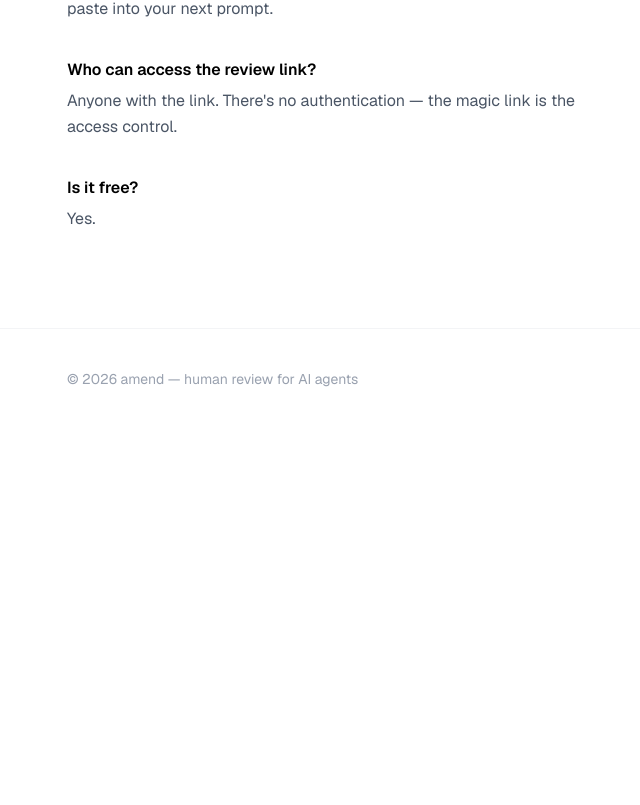
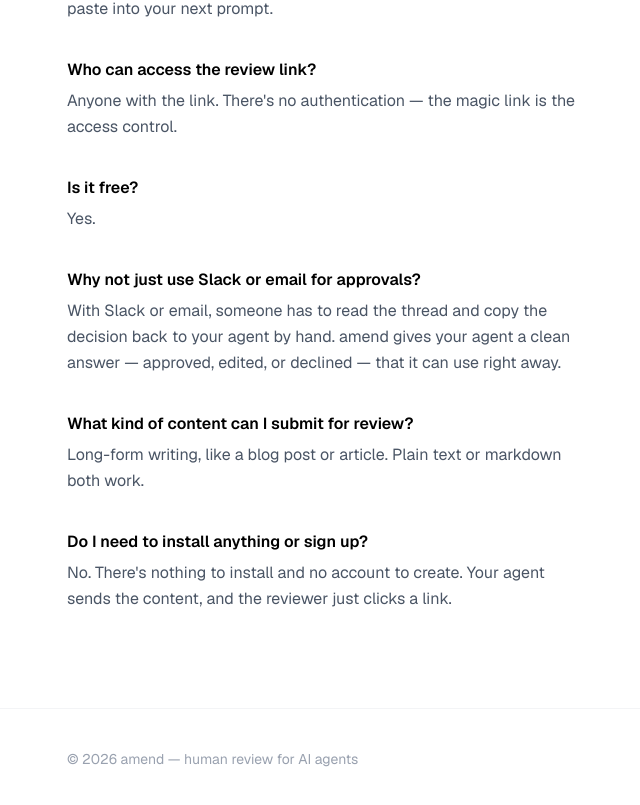
Before and after one commit to tomericco/agentic-content-review, a Next.js app: page / in a window 1280 px wide. Shown: the part 1457-2262 px from the top of the page, without its empty margins (381-1021 px from the left). Before the commit the page ends 1886 px from the top, so only its background shows below. Built offline with nearby package versions, Linux system fonts and the light colour scheme; no server answers.

Commit message:
feat: add FAQPage JSON-LD to home page for AEO

```diff
--- a/src/app/page.tsx
+++ b/src/app/page.tsx
@@ -46,7 +46,32 @@ const FAQ = [
     q: "Is it free?",
     a: "Yes.",
   },
+  {
+    q: "Why not just use Slack or email for approvals?",
+    a: "With Slack or email, someone has to read the thread and copy the decision back to your agent by hand. amend gives your agent a clean answer — approved, edited, or declined — that it can use right away.",
+  },
+  {
+    q: "What kind of content can I submit for review?",
+    a: "Long-form writing, like a blog post or article. Plain text or markdown both work.",
+  },
+  {
+    q: "Do I need to install anything or sign up?",
+    a: "No. There's nothing to install and no account to create. Your agent sends the content, and the reviewer just clicks a link.",
+  },
 ];
+
+const faqJsonLd = {
+  "@context": "https://schema.org",
+  "@type": "FAQPage",
+  mainEntity: FAQ.map((item) => ({
+    "@type": "Question",
+    name: item.q,
+    acceptedAnswer: {
+      "@type": "Answer",
+      text: item.a,
+    },
+  })),
+};
 
 const AGENTS = ["Claude", "Cursor", "Codex", "Amp", "Gemini"];
 
@@ -61,6 +86,11 @@ export default function Home() {
 
   return (
     <div className="min-h-screen bg-white text-black font-[family-name:var(--font-geist-sans)]">
+      <script
+        type="application/ld+json"
+        // eslint-disable-next-line react/no-danger
+        dangerouslySetInnerHTML={{ __html: JSON.stringify(faqJsonLd) }}
+      />
       {/* Nav */}
       <nav className="fixed top-0 left-0 right-0 z-10 flex items-center justify-between px-6 py-4 bg-white">
         <span className="text-base font-semibold tracking-tight">amend</span>
```
